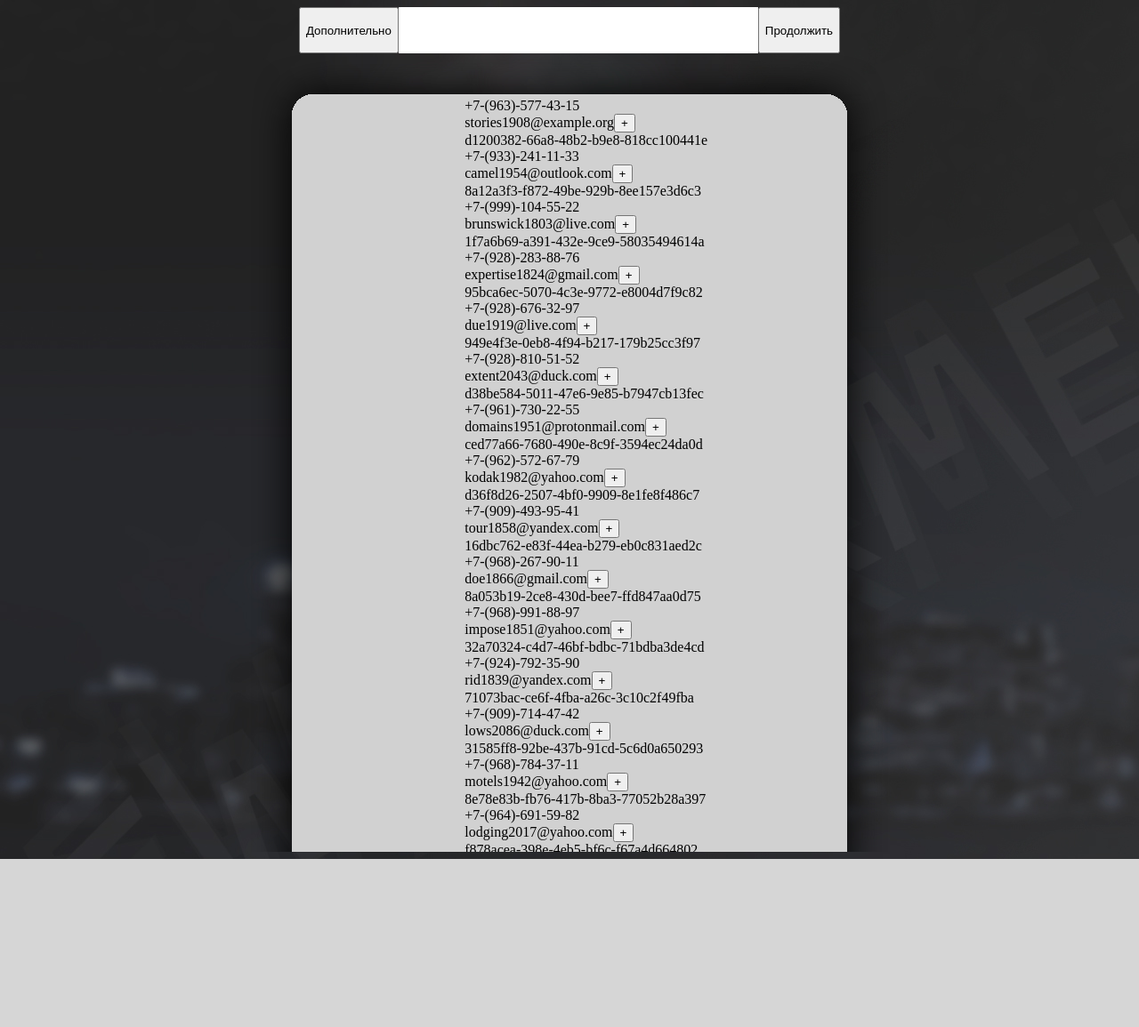
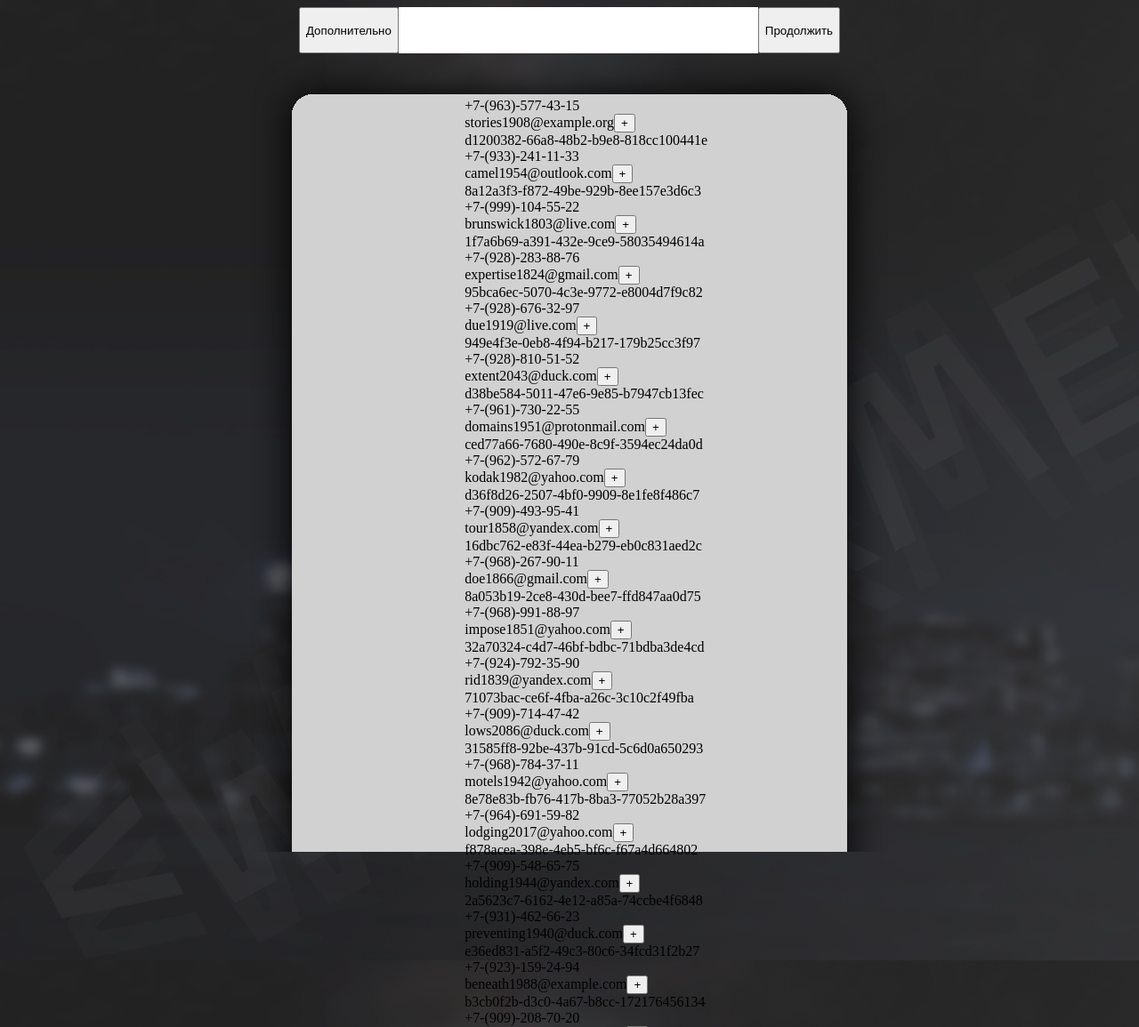
Before and after one commit to AsQqqq/hackathon, a Flask app: page / in a window 1280 px wide. Shown: the top 1155 px of the page at 89% size. Before the commit the page ends 966 px from the top, so only its background shows below. Run offline with Flask 3, Linux system fonts and the light colour scheme; parts of the project's set-up code (start-up, migrations or seed data) failed here and were passed over.

Commit message:
Добавление ветки Серафима Перекалина.

```diff
--- a/static/css/style.css
+++ b/static/css/style.css
@@ -30,7 +30,7 @@
     background-image: url(../assets/group-people-container.png);
     background-position: top;
     background-repeat: no-repeat;
-    overflow: auto;
+    overflow: visible;
     height: 898px;
 }
 
```
Also changed, not shown: 1 other file.
